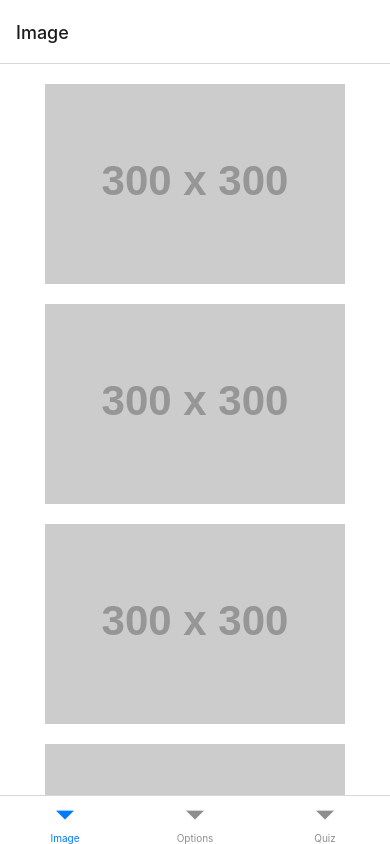
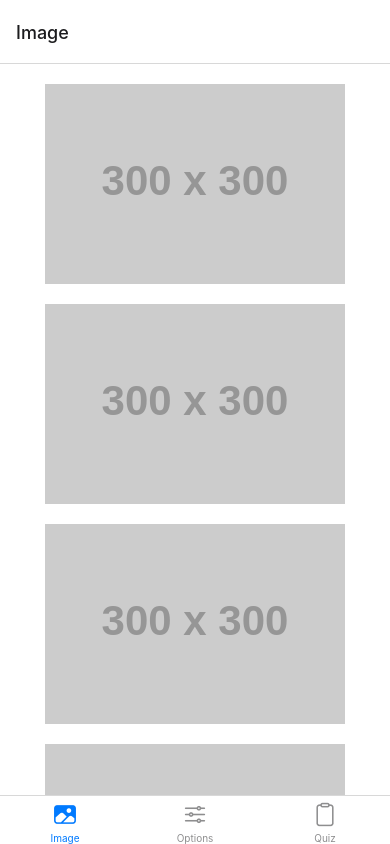
Before and after one commit to JuanIkari/Taller-Navegacion, a React Native app in the folder Nav-Tab/: screen / in a window 390 px wide. Built offline with nearby package versions, Linux system fonts and the light colour scheme.

Commit message:
paso 5 ✅

```diff
--- a/Nav-Tab/App.js
+++ b/Nav-Tab/App.js
@@ -1,6 +1,7 @@
 import * as React from "react";
 import { NavigationContainer } from "@react-navigation/native";
 import { createBottomTabNavigator } from "@react-navigation/bottom-tabs";
+import Ionicons from "react-native-vector-icons/Ionicons";
 
 import QuizScreen from "./Screens/QuizScreen";
 import OptionScreen from "./Screens/OptionScreen";
@@ -11,7 +12,23 @@ const Tab = createBottomTabNavigator();
 export default function App() {
   return (
     <NavigationContainer>
-      <Tab.Navigator>
+      <Tab.Navigator
+        screenOptions={({ route }) => ({
+          tabBarIcon: ({ focused, color, size }) => {
+            let iconName;
+
+            if (route.name === "Image") {
+              iconName = focused ? "image" : "image-outline";
+            } else if (route.name === "Options") {
+              iconName = focused ? "options" : "options-outline";
+            } else if (route.name === "Quiz") {
+              iconName = focused ? "clipboard" : "clipboard-outline";
+            }
+
+            return <Ionicons name={iconName} size={size} color={color} />;
+          },
+        })}
+      >
         <Tab.Screen name="Image" component={ImageScreen} />
         <Tab.Screen name="Options" component={OptionScreen} />
         <Tab.Screen name="Quiz" component={QuizScreen} />
--- a/Nav-Tab/package.json
+++ b/Nav-Tab/package.json
@@ -18,7 +18,8 @@
     "react": "18.2.0",
     "react-native": "0.74.5",
     "react-native-safe-area-context": "^4.11.0",
-    "react-native-screens": "^3.34.0"
+    "react-native-screens": "^3.34.0",
+    "react-native-vector-icons": "^10.1.0"
   },
   "devDependencies": {
     "@babel/core": "^7.20.0"
```
Also changed, not shown: 1 other file (tests, documents, lock files or other folders).
